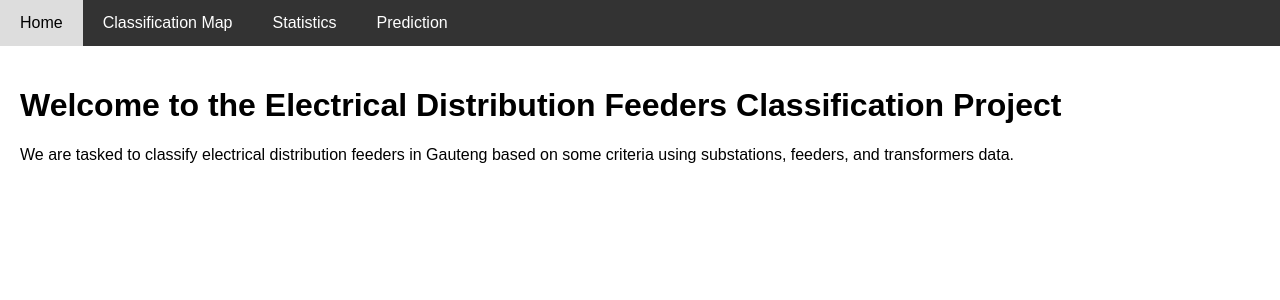
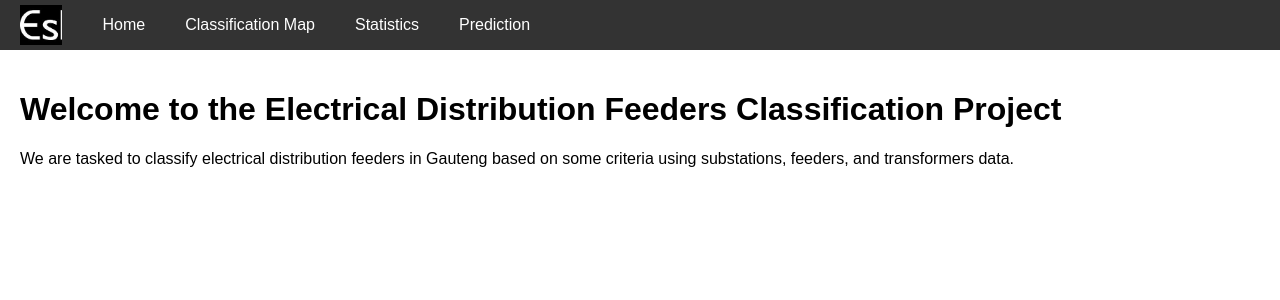
Before and after one commit to Matshavha/Python_App, a Flask app: page / in a window 1280 px wide. Shown: the top 300 px of the page. Run offline with Flask 2, Linux system fonts and the light colour scheme.

Commit message:
Update home.html

```diff
--- a/templates/home.html
+++ b/templates/home.html
@@ -12,6 +12,12 @@
         .navbar {
             background-color: #333;
             overflow: hidden;
+            display: flex;
+            align-items: center;
+        }
+        .navbar img {
+            height: 40px;
+            margin: 5px 20px;
         }
         .navbar a {
             float: left;
@@ -32,6 +38,7 @@
 </head>
 <body>
     <div class="navbar">
+        <img src="{{ url_for('static', filename='images/logo.png') }}" alt="Logo">
         <a href="/">Home</a>
         <a href="/classification-map">Classification Map</a>
         <a href="/statistics">Statistics</a>
```
